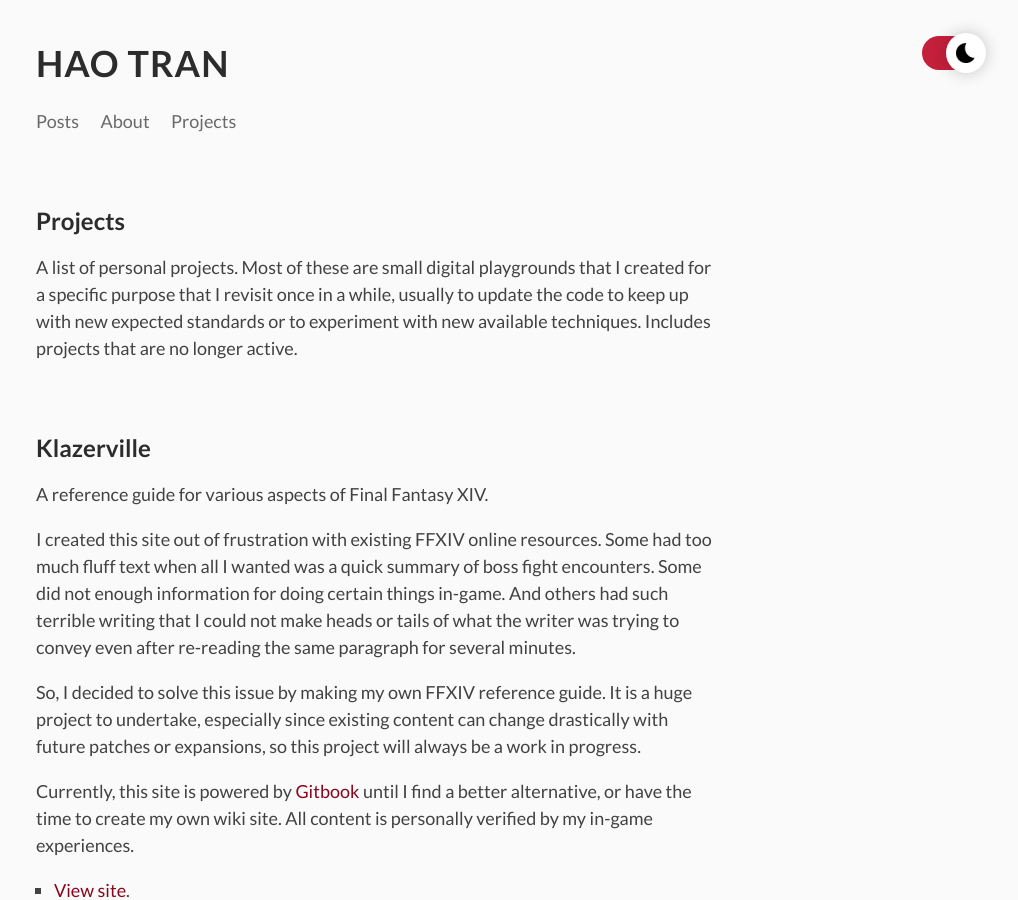
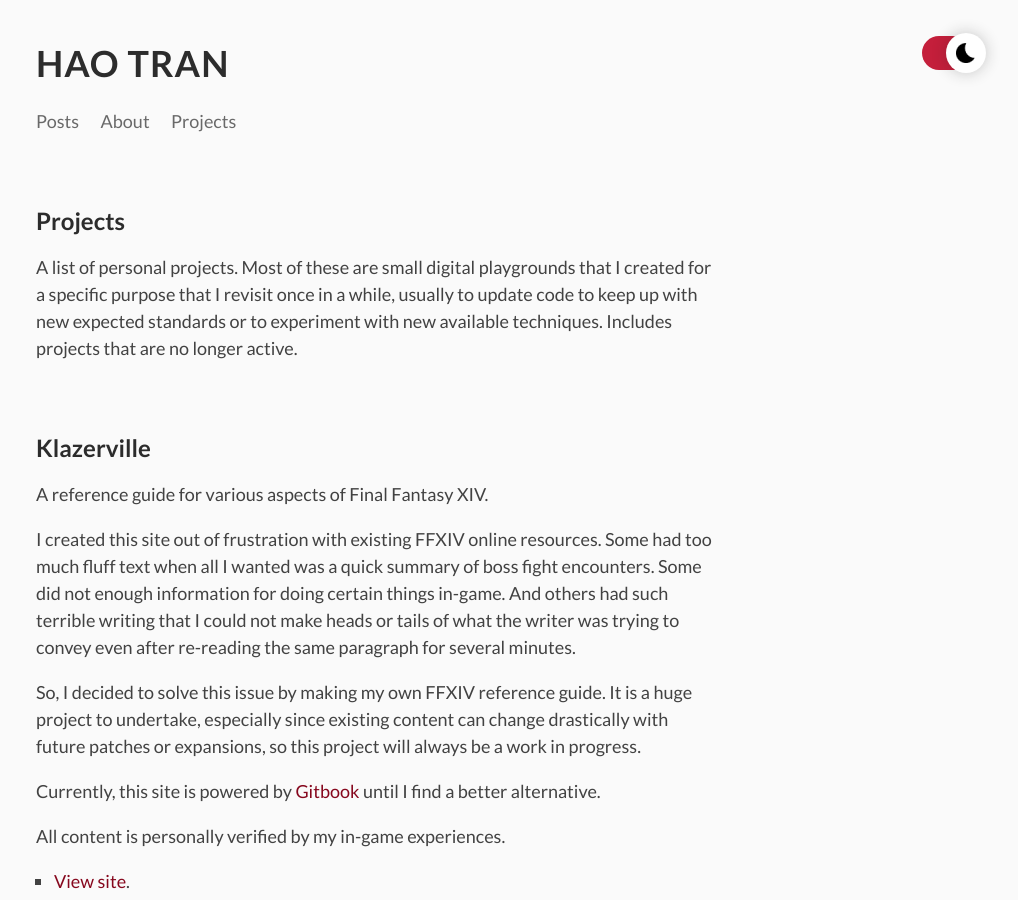
Before and after one commit to haothitran/posts, a Jekyll site: the page built from _pages/projects.md, in a window 1280 px wide and 900 px high. Shown: the whole window, without its empty margins (262-1280 px from the left). Built offline with Jekyll 4.4.1, drawn with Linux system fonts in a browser that asks for light colours; some of the changed text lies outside the part shown.

Commit message:
Edit projects page

```diff
--- a/_pages/projects.md
+++ b/_pages/projects.md
@@ -6,7 +6,7 @@ permalink: /projects
 
 # Projects
 
-A list of personal projects. Most of these are small digital playgrounds that I created for a specific purpose that I revisit once in a while, usually to update the code to keep up with new expected standards or to experiment with new available techniques. Includes projects that are no longer active.
+A list of personal projects. Most of these are small digital playgrounds that I created for a specific purpose that I revisit once in a while, usually to update code to keep up with new expected standards or to experiment with new available techniques. Includes projects that are no longer active.
 
 ## Klazerville
 
@@ -16,7 +16,9 @@ I created this site out of frustration with existing FFXIV online resources. Som
 
 So, I decided to solve this issue by making my own FFXIV reference guide. It is a huge project to undertake, especially since existing content can change drastically with future patches or expansions, so this project will always be a work in progress.
 
-Currently, this site is powered by [Gitbook](https://www.gitbook.com/) until I find a better alternative, or have the time to create my own wiki site. All content is personally verified by my in-game experiences.
+Currently, this site is powered by [Gitbook](https://www.gitbook.com/) until I find a better alternative.
+
+All content is personally verified by my in-game experiences.
 
 - [View site](https://www.klazerville.com/).
 - [View git repository](https://github.com/haothitran/klazerville).
```
Also changed, not shown: other parts of _pages/projects.md (+1 -1 lines).
